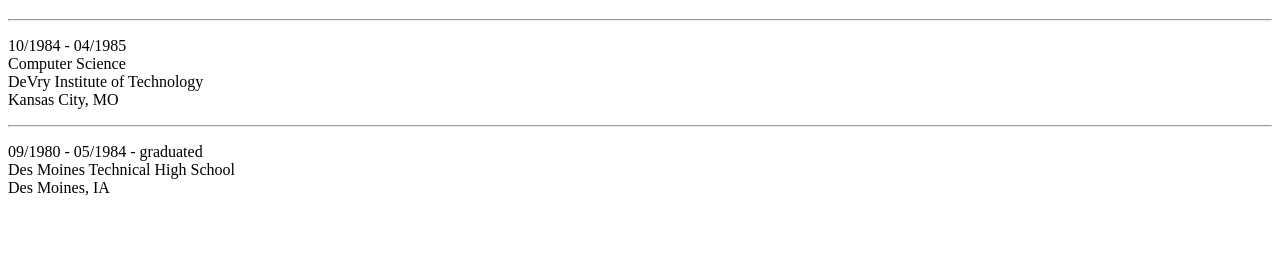
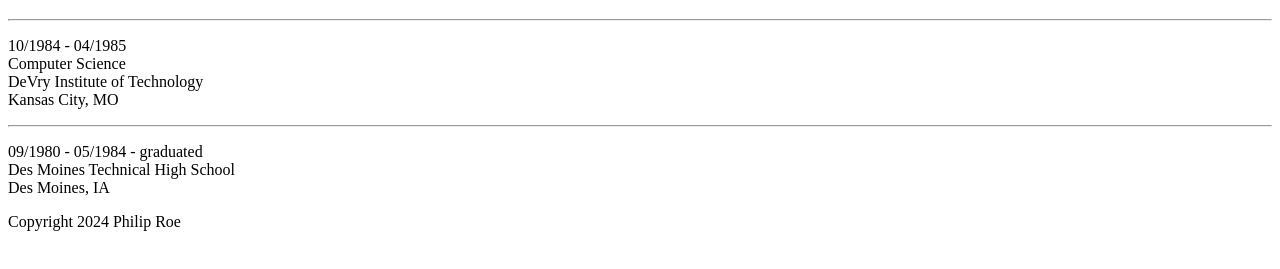
Before and after one commit to adsm006/Portfolio, a plain HTML site: page public/Education.html in a window 1280 px wide. Shown: the part 61-330 px from the top of the page. Drawn offline with Linux system fonts and the light colour scheme.

Commit message:
Update Education.html

```diff
--- a/public/Education.html
+++ b/public/Education.html
@@ -21,4 +21,5 @@
       Des Moines, IA
     </p>
   </body>
+  <footer>Copyright 2024 Philip Roe</footer>
 </html>
```
